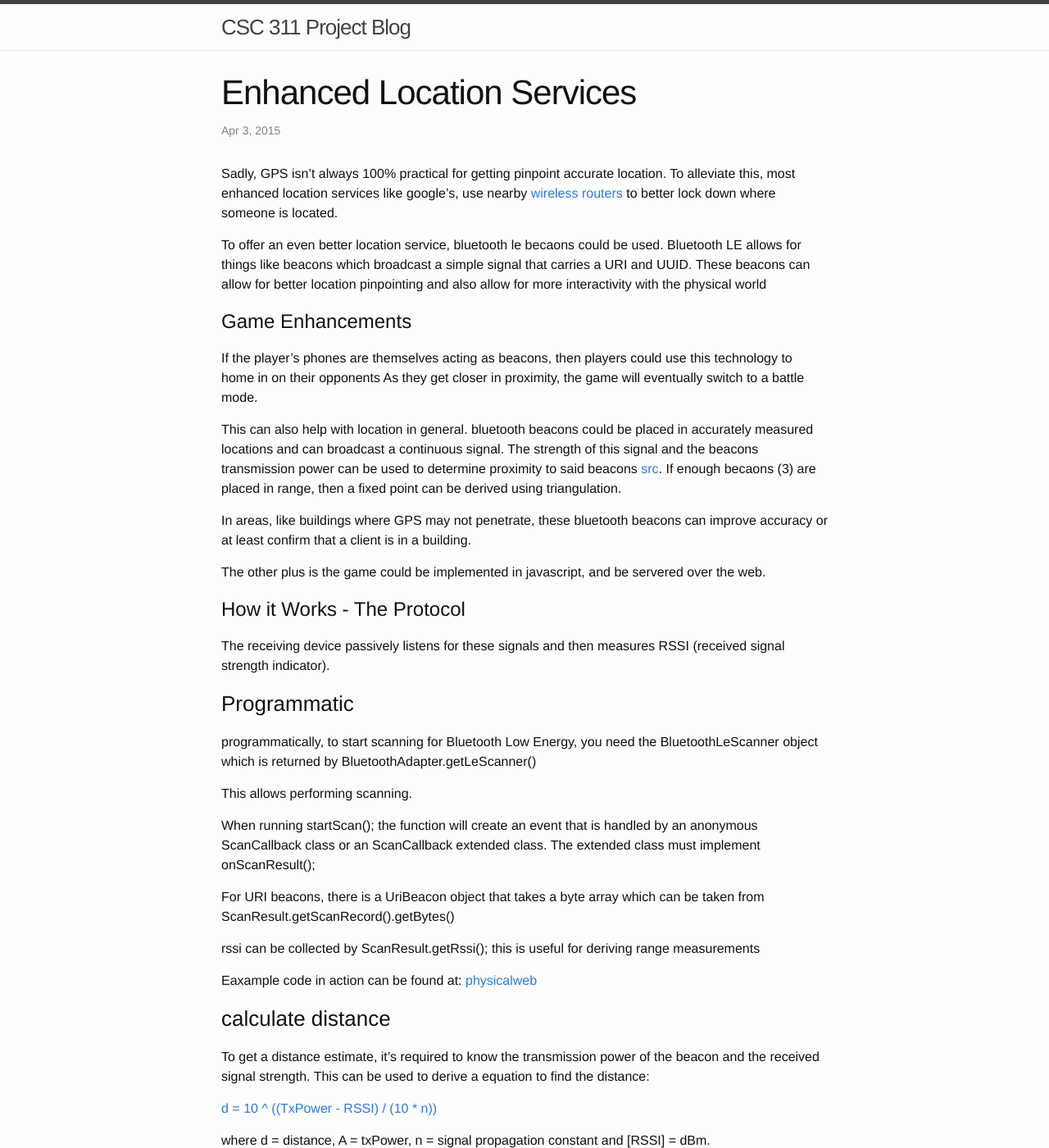
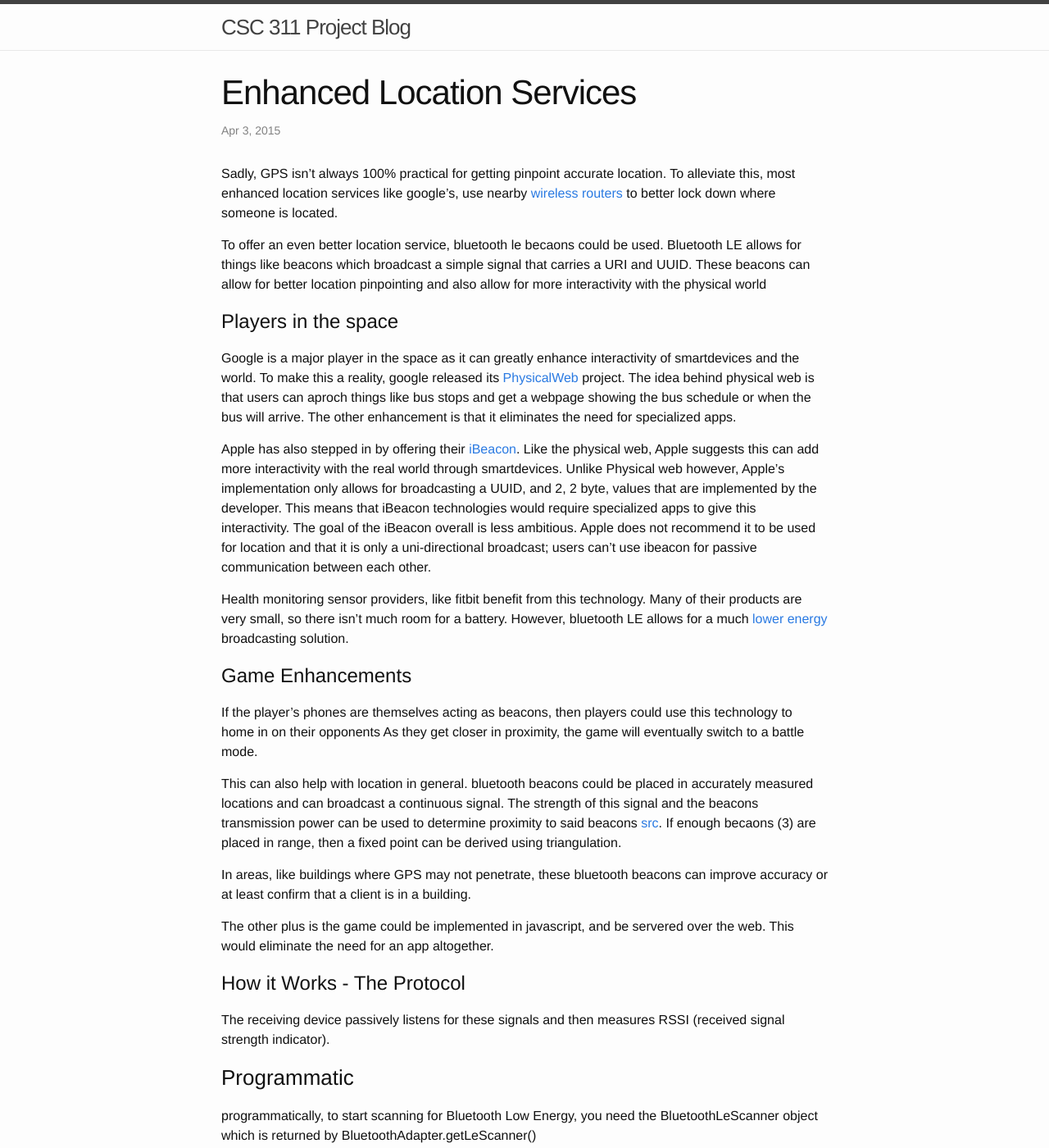
Before and after one commit to adedomin/CSC311-game-design, a Jekyll site: the page built from _posts/2015-04-03-Enhanced Location Services.md, in a window 1280 px wide and 1400 px high. Shown: the whole window at 82% size. Built offline with Jekyll 4.4.1, drawn with Linux system fonts in a browser that asks for light colours.

Commit message:
updated enhanced location services

```diff
--- a/_posts/2015-04-03-Enhanced Location Services.md
+++ b/_posts/2015-04-03-Enhanced Location Services.md
@@ -10,6 +10,26 @@ To alleviate this, most enhanced location services like google's, use nearby [wi
 To offer an even better location service, bluetooth le becaons could be used.
 Bluetooth LE allows for things like beacons which broadcast a simple signal that carries a URI and UUID.
 These beacons can allow for better location pinpointing and also allow for more interactivity with the physical world
+
+Players in the space
+=====================
+
+Google is a major player in the space as it can greatly enhance interactivity of smartdevices and the world.
+To make this a reality, google released its [PhysicalWeb](https://google.github.io/physical-web/) project.
+The idea behind physical web is that users can aproch things like bus stops and get a webpage showing the bus schedule or when the bus will arrive.
+The other enhancement is that it eliminates the need for specialized apps.
+
+Apple has also stepped in by offering their [iBeacon](ihttps://developer.apple.com/ibeacon/).
+Like the physical web, Apple suggests this can add more interactivity with the real world through smartdevices.
+Unlike Physical web however, Apple's implementation only allows for broadcasting a UUID, and 2, 2 byte, values that are implemented by the developer.
+This means that iBeacon technologies would require specialized apps to give this interactivity.
+The goal of the iBeacon overall is less ambitious.
+Apple does not recommend it to be used for location and that it is only a uni-directional broadcast;
+users can't use ibeacon for passive communication between each other.
+
+Health monitoring sensor providers, like fitbit benefit from this technology.
+Many of their products are very small, so there isn't much room for a battery.
+However, bluetooth LE allows for a much [lower energy](http://www.bluetooth.com/Pages/Bluetooth-Smart.aspx) broadcasting solution.
 
 Game Enhancements
 ==================
@@ -25,6 +45,7 @@ If enough becaons (3) are placed in range, then a fixed point can be derived usi
 In areas, like buildings where GPS may not penetrate, these bluetooth beacons can improve accuracy or at least confirm that a client is in a building.
 
 The other plus is the game could be implemented in javascript, and be servered over the web.
+This would eliminate the need for an app altogether.
 
 How it Works - The Protocol
 ===========================
```
